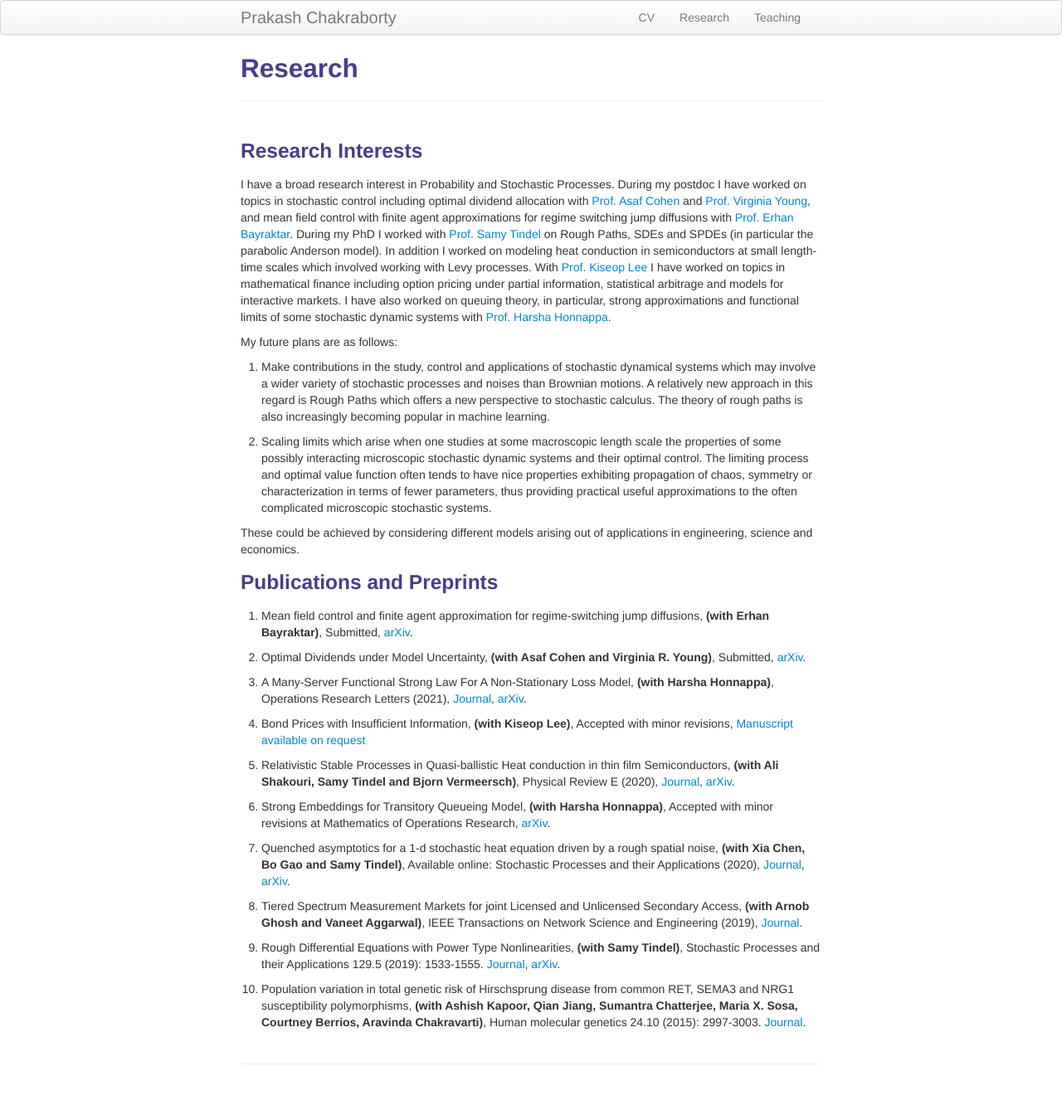
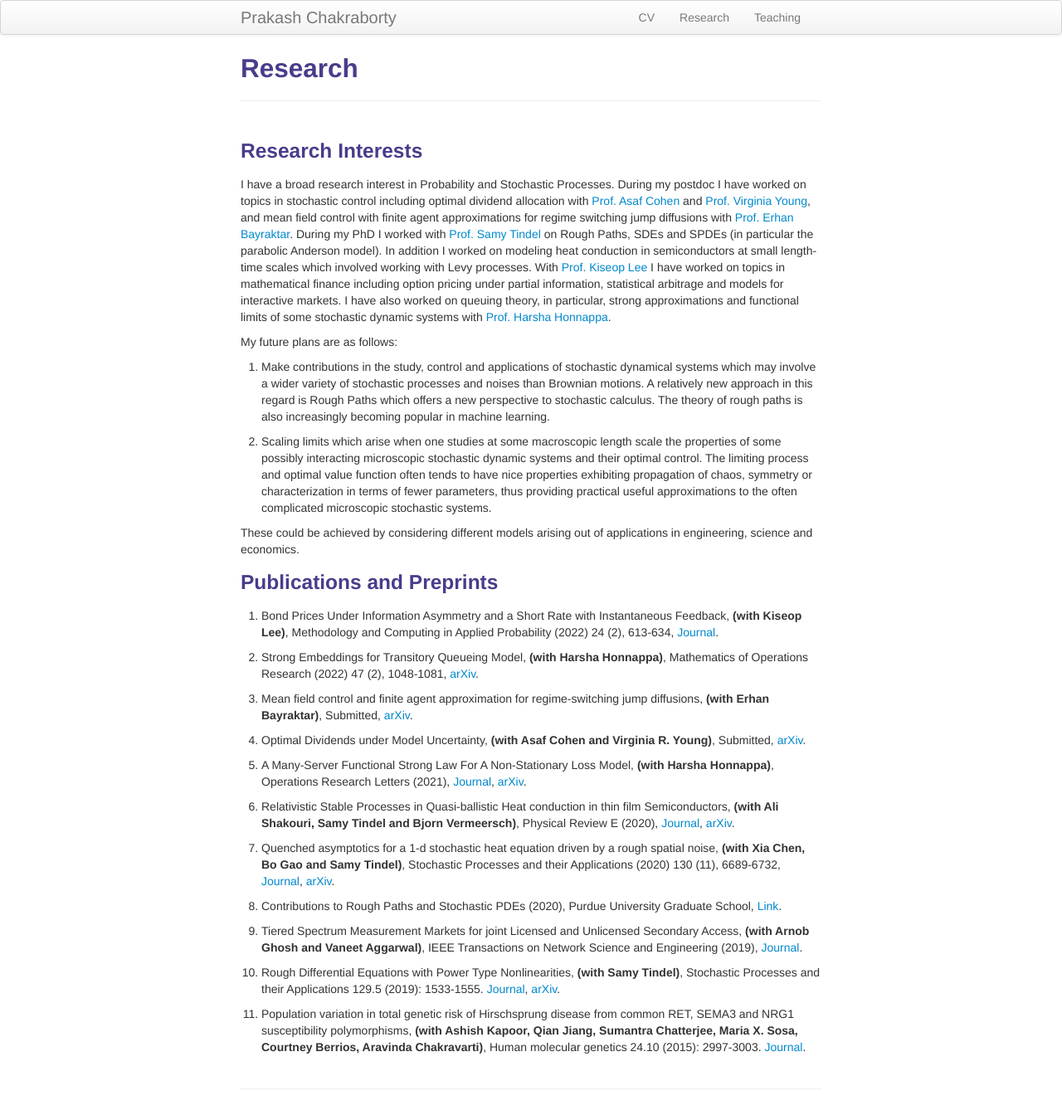
Before and after one commit to prakashchakraborty/prakashchakraborty.github.io, a Jekyll site: the page built from pages/research.md, in a window 1280 px wide. Shown: the whole page at 83% size. Built offline with Jekyll 4.4.1, drawn with Linux system fonts in a browser that asks for light colours; before the commit the page ends 1314 px from its top, so only the background shows below that.

Commit message:
Update research.md

```diff
--- a/pages/research.md
+++ b/pages/research.md
@@ -18,27 +18,30 @@ These could be achieved by considering different models arising out of applicati
 
 <h3>Publications and Preprints</h3>
 
-1. Mean field control and finite agent approximation for regime-switching jump diffusions, **(with Erhan Bayraktar)**, Submitted, <a href="https://arxiv.org/abs/2109.09134">arXiv</a>.
+1. Bond Prices Under Information Asymmetry and a Short Rate with Instantaneous Feedback, **(with Kiseop Lee)**, Methodology and Computing in Applied Probability (2022) 24 (2), 613-634, <a href="[https://doi.org/10.1093/hmg/ddv051](https://doi.org/10.1007/s11009-021-09922-1)">Journal</a>.
 
-2. Optimal Dividends under Model Uncertainty, **(with Asaf Cohen and Virginia R. Young)**, Submitted, <a href="https://arxiv.org/abs/2109.09137">arXiv</a>.
 
-3. A Many-Server Functional Strong Law For A Non-Stationary Loss Model, **(with Harsha Honnappa)**, Operations Research Letters (2021), <a href="https://doi.org/10.1016/j.orl.2021.03.004">Journal</a>, <a href="https://arxiv.org/abs/1912.13067">arXiv</a>.
-
-4. Bond Prices with Insufficient Information, **(with Kiseop Lee)**, Accepted with minor revisions, <a href="mailto:chakra15@purdue.edu">Manuscript available on request</a>
-
-5. Relativistic Stable Processes in Quasi-ballistic Heat conduction in thin film Semiconductors, **(with Ali Shakouri, Samy Tindel and Bjorn Vermeersch)**, Physical Review E (2020), <a href="https://doi.org/10.1103/PhysRevE.101.042110">Journal</a>, <a href="https://arxiv.org/abs/1907.12676">arXiv</a>.
-
-6. Strong Embeddings for Transitory Queueing Model, **(with Harsha Honnappa)**, Accepted with minor revisions at Mathematics of Operations Research,
+2. Strong Embeddings for Transitory Queueing Model, **(with Harsha Honnappa)**, Mathematics of Operations Research (2022) 47 (2), 1048-1081,
 <a href="https://arxiv.org/abs/1906.06740">arXiv</a>.
 
+3. Mean field control and finite agent approximation for regime-switching jump diffusions, **(with Erhan Bayraktar)**, Submitted, <a href="https://arxiv.org/abs/2109.09134">arXiv</a>.
+
+4. Optimal Dividends under Model Uncertainty, **(with Asaf Cohen and Virginia R. Young)**, Submitted, <a href="https://arxiv.org/abs/2109.09137">arXiv</a>.
+
+5. A Many-Server Functional Strong Law For A Non-Stationary Loss Model, **(with Harsha Honnappa)**, Operations Research Letters (2021), <a href="https://doi.org/10.1016/j.orl.2021.03.004">Journal</a>, <a href="https://arxiv.org/abs/1912.13067">arXiv</a>.
+
+6. Relativistic Stable Processes in Quasi-ballistic Heat conduction in thin film Semiconductors, **(with Ali Shakouri, Samy Tindel and Bjorn Vermeersch)**, Physical Review E (2020), <a href="https://doi.org/10.1103/PhysRevE.101.042110">Journal</a>, <a href="https://arxiv.org/abs/1907.12676">arXiv</a>.
+
 7. Quenched asymptotics for a 1-d stochastic heat equation driven by a rough spatial noise, **(with Xia Chen,  Bo Gao and Samy Tindel)**,
-Available online: Stochastic Processes and their Applications (2020), <a href="https://doi.org/10.1016/j.spa.2020.06.007">Journal</a>, <a href="https://arxiv.org/abs/1810.04212">arXiv</a>.
+Stochastic Processes and their Applications (2020) 130 (11), 6689-6732, <a href="https://doi.org/10.1016/j.spa.2020.06.007">Journal</a>, <a href="https://arxiv.org/abs/1810.04212">arXiv</a>.
 
-8. Tiered Spectrum Measurement Markets for  joint Licensed and Unlicensed Secondary Access, **(with Arnob Ghosh and Vaneet Aggarwal)**, IEEE Transactions on Network Science and Engineering (2019), <a href="https://doi.org/10.1109/TNSE.2019.2921782">Journal</a>.
+8. Contributions to Rough Paths and Stochastic PDEs (2020), Purdue University Graduate School, <a href="https://hammer.purdue.edu/articles/thesis/Contributions_to_Rough_Paths_and_Stochastic_PDEs/12720878">Link</a>.
 
-9. Rough Differential Equations with Power Type Nonlinearities, **(with Samy Tindel)**, Stochastic Processes and their Applications 129.5 (2019): 1533-1555. <a href="https://doi.org/10.1016/j.spa.2018.05.010">Journal</a>, <a href="https://arxiv.org/abs/1708.04659">arXiv</a>.
+9. Tiered Spectrum Measurement Markets for  joint Licensed and Unlicensed Secondary Access, **(with Arnob Ghosh and Vaneet Aggarwal)**, IEEE Transactions on Network Science and Engineering (2019), <a href="https://doi.org/10.1109/TNSE.2019.2921782">Journal</a>.
 
-10. Population variation in total genetic risk of Hirschsprung disease from common RET, SEMA3 and NRG1 susceptibility polymorphisms, **(with Ashish Kapoor, Qian Jiang, Sumantra Chatterjee, Maria X. Sosa, Courtney Berrios, Aravinda Chakravarti)**, Human molecular genetics 24.10 (2015): 2997-3003. <a href="https://doi.org/10.1093/hmg/ddv051">Journal</a>.
+10. Rough Differential Equations with Power Type Nonlinearities, **(with Samy Tindel)**, Stochastic Processes and their Applications 129.5 (2019): 1533-1555. <a href="https://doi.org/10.1016/j.spa.2018.05.010">Journal</a>, <a href="https://arxiv.org/abs/1708.04659">arXiv</a>.
+
+11. Population variation in total genetic risk of Hirschsprung disease from common RET, SEMA3 and NRG1 susceptibility polymorphisms, **(with Ashish Kapoor, Qian Jiang, Sumantra Chatterjee, Maria X. Sosa, Courtney Berrios, Aravinda Chakravarti)**, Human molecular genetics 24.10 (2015): 2997-3003. <a href="https://doi.org/10.1093/hmg/ddv051">Journal</a>.
 
 
 
```
